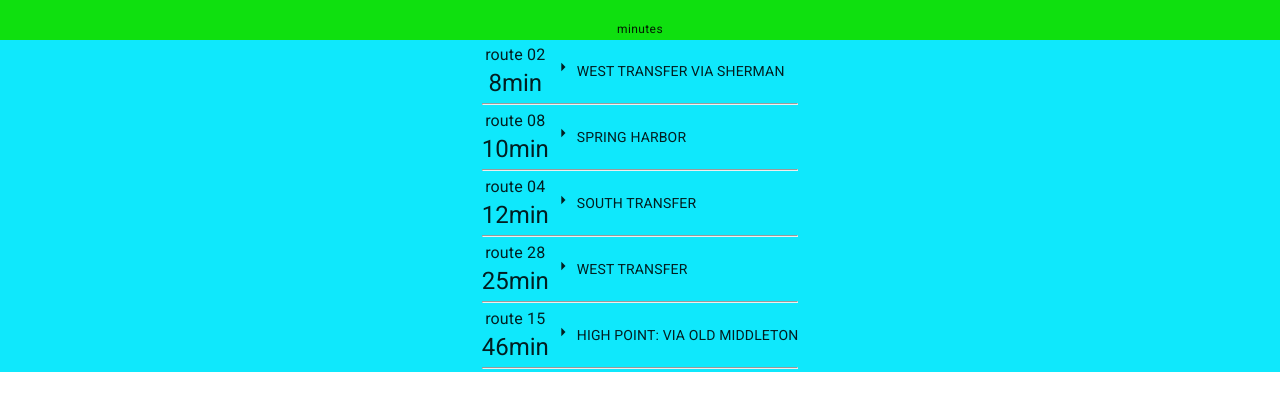
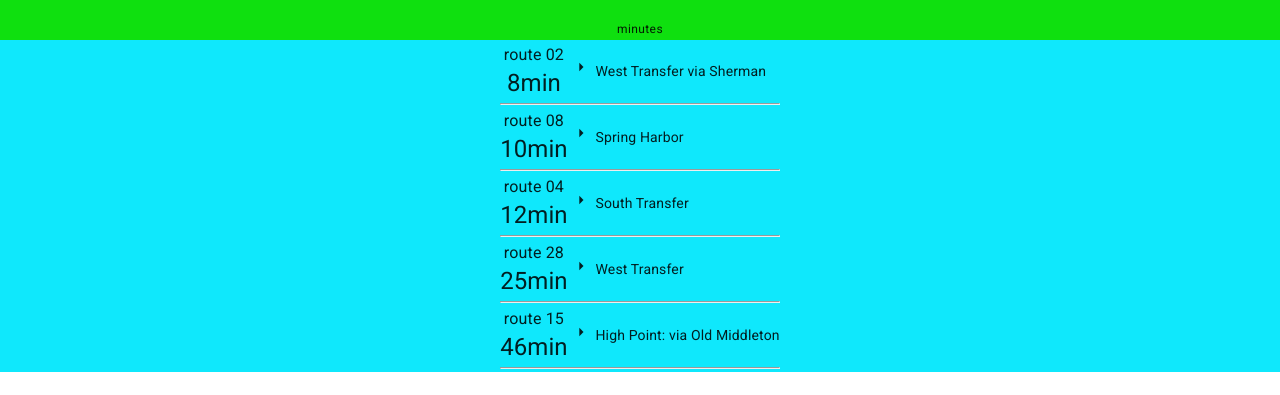
Before and after one commit to gtracy/madbus, a React (Create React App) app: page / in a window 1280 px wide. Shown: the part 240-635 px from the top of the page. Built offline with nearby package versions, Linux system fonts and the light colour scheme; no server answers.

Commit message:
made the destination look like normal text.

```diff
--- a/src/components/Arrival.js
+++ b/src/components/Arrival.js
@@ -22,6 +22,17 @@ const useStyles = makeStyles({
         lineHeight: .5
     }
 });
+
+const prettyDestination = (destination) => {
+    let new_destination = destination.toLowerCase().replace(/\b\w/g, (c) => c.toUpperCase());
+    if (new_destination.includes("Via")) {
+        const index = new_destination.indexOf("Via");
+        new_destination = new_destination.slice(0, index) + "via" + new_destination.slice(index + 3);
+    }
+
+    return new_destination;
+
+}
 
 function ArrivalCountdown({routes}) {
     const classes = useStyles();
@@ -104,7 +115,7 @@ function UpcomingArrivals({routes}) {
                 </td>
                 <td>
                     <Typography variant="body2">
-                        {r.destination}
+                        {prettyDestination(r.destination)}
                     </Typography>
                 </td>
             </tr>
```
